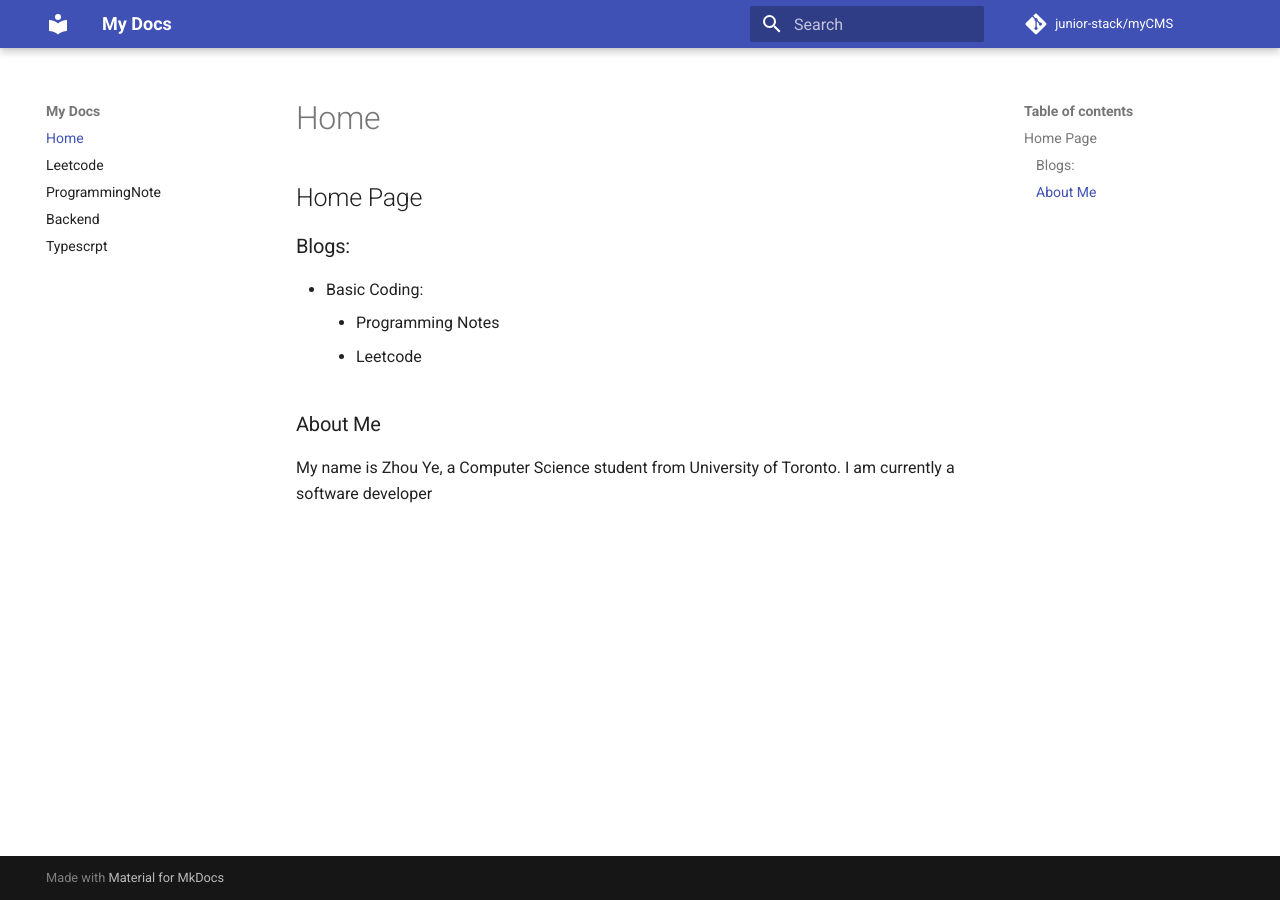
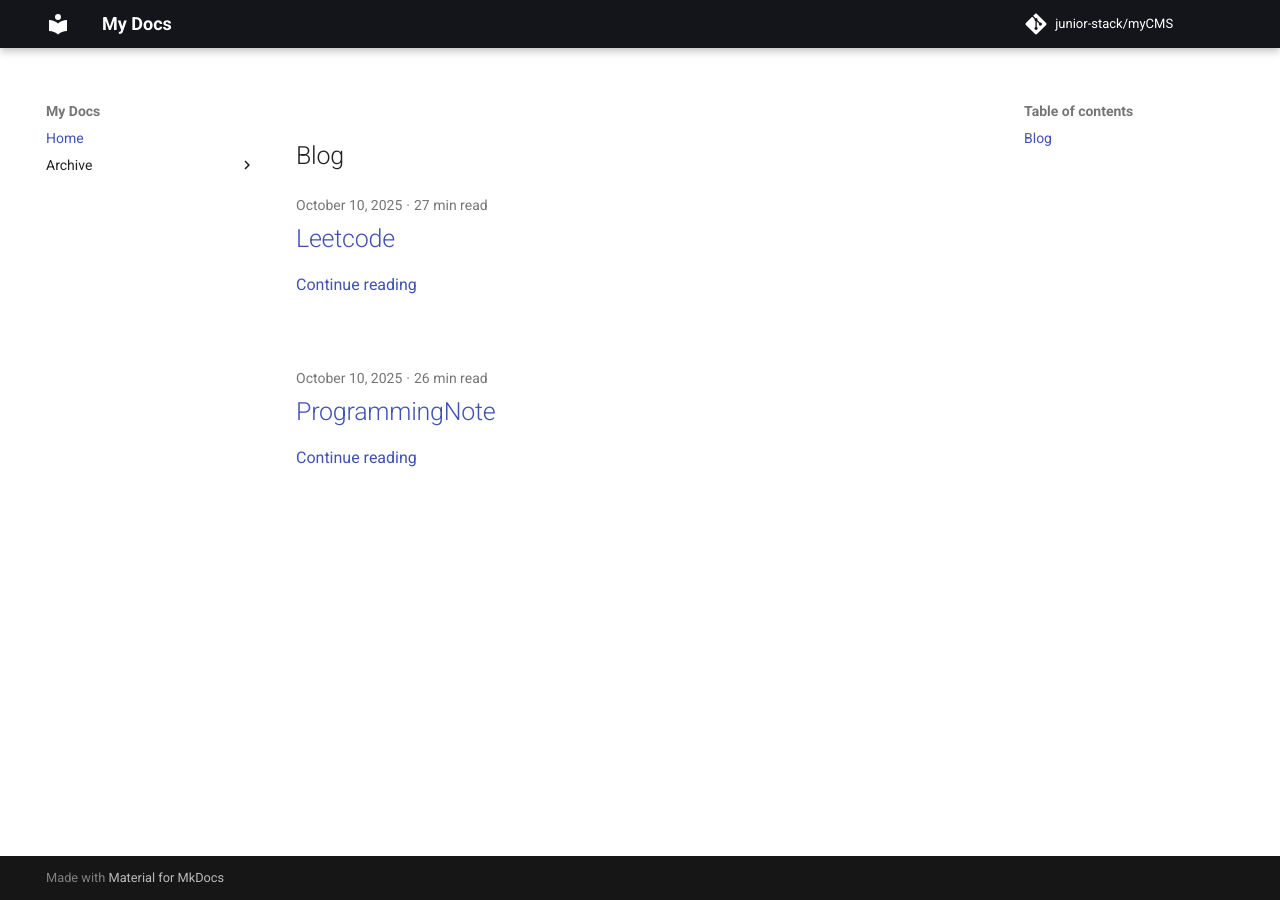
Before and after one commit to junior-stack/myCMS, an MkDocs documentation site: the page built from docs/index.md, in a window 1280 px wide. Built offline with MkDocs 1.6.1 and Material for MkDocs 9.7.7, drawn with Linux system fonts in a browser that asks for light colours; comment, search, counter and statistics services are not loaded.

Commit message:
add blogs home page

```diff
--- a/docs/index.md
+++ b/docs/index.md
@@ -1,9 +1 @@
-# Home Page
-
-## Blogs:
-- Basic Coding:
-	- Programming Notes
-	- Leetcode
-
-## About Me
-My name is Zhou Ye, a Computer Science student from University of Toronto. I am currently a software developer
+# Blog
--- a/docs/Leetcode.md
+++ b/docs/posts/Leetcode.md
@@ -1,7 +1,8 @@
 ---
-share: true
+date:
+    created: 2025-10-10
 ---
-
+<!-- more -->
 # 0. Basis
 ## 0.1 Built-in module
 Python:
--- a/docs/typescrpt.md
+++ b/docs/posts/typescrpt.md
@@ -1,7 +1,9 @@
 ---
-share: true
+date:
+    created: 2025-10-10
+draft: true
 ---
-
+<!-- more -->
 [resource](http://ts.xcatliu.com/basics/union-types.html)
 
 # 一. 基本
--- a/hooks.py
+++ b/hooks.py
@@ -88,7 +88,7 @@ def transform_Bullet_start(content: str) -> str:
 def parse_picture(content: str) -> str:
     def repl(match):
         pic = match.group(1)
-        return f"![](images/{pic})"
+        return f"![](../images/{pic})"
     return PICTURE_PATTERN.sub(repl, content)
 
 def on_page_markdown(markdown, page, config, files):
--- a/mkdocs.yml
+++ b/mkdocs.yml
@@ -2,6 +2,8 @@ site_name: My Docs
 site_url: https://juniorxyz.github.io/myCMS
 theme:
   name: material
+  palette:
+    primary: black
   features:
     - content.code.copy
     - content.code.annotate
@@ -26,6 +28,7 @@ markdown_extensions:
       permalink: true
   - pymdownx.arithmatex:
       generic: true
+
 extra_javascript:
   - javascript/mathjax.js
   - javascript/collapseCodeblock.js
@@ -33,6 +36,7 @@ extra_javascript:
 
 extra_css:
   - css/collapseCodeblock.css
-# plugins:
-#   - pub-obsidian:
-#       obsidian_dir: .obsidian
+
+plugins:
+  - blog:
+      blog_dir: .
```
Also changed, not shown: docs/backend.md (deleted, +0 -14 lines), docs/posts/Database.md (added, +12 -0 lines), docs/posts/ProgrammingNote.md (renamed from docs/ProgrammingNote.md, +8 -4 lines), docs/posts/backend.md (added, +25 -0 lines).
